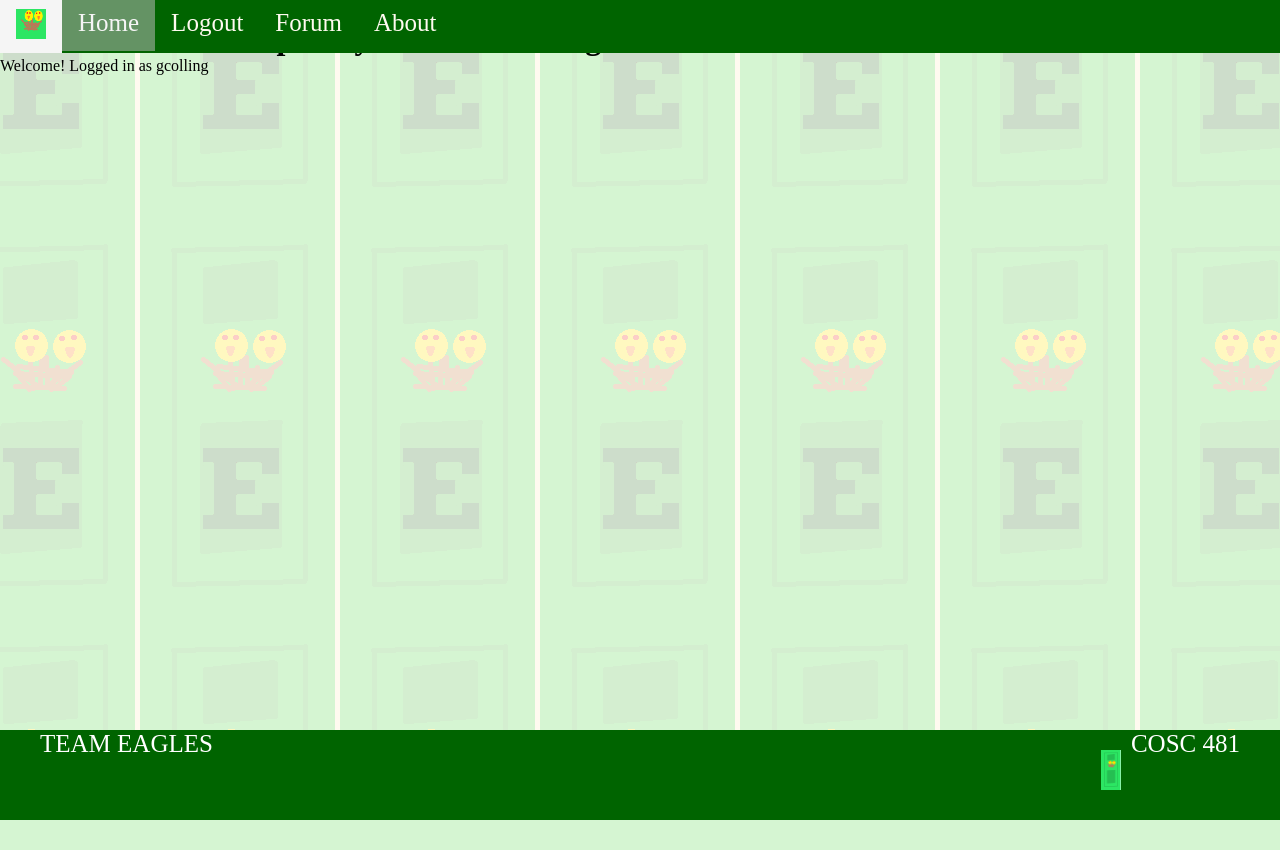
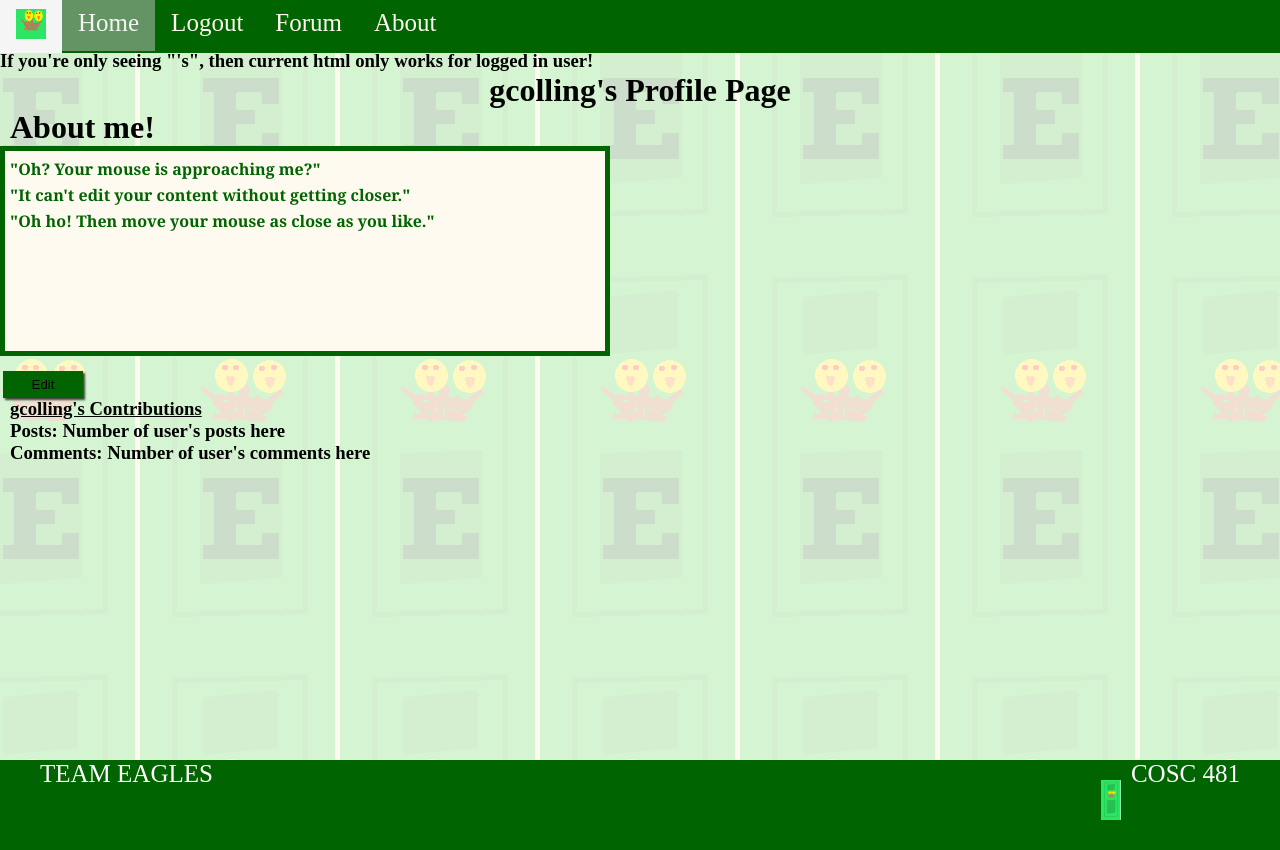
Before and after one commit to COSC481W-2023Fall/nestdoor-app, a Django app: page /userprofile/ in a window 1280 px wide. Before the commit the page ends 820 px from the top, so only its background shows below. Run offline with Django 4.2, Linux system fonts and the light colour scheme; a user stored in the database is signed in; data that the repository does not hold is empty; parts of the project's set-up code (start-up, migrations or seed data) failed here and were passed over.

Commit message:
style: Update user profile page HTML and CSS
Issue: #48

```diff
--- /dev/null
+++ b/src/nestdoorapp/static/css/userprofile.css
@@ -0,0 +1,194 @@
+/* added background */
+/* global style -- lu */
+* {
+  margin: 0;
+  padding: 0;
+}
+
+/* set the frame for the element -- lu */
+.wrapper {
+  position:absolute;
+  width: 100%;
+}
+
+/* specifiied attributes -- lu */
+.wrapper .image {
+  margin: 0;
+  padding: 0;
+  height: 100vh; /* Set the body's height to cover the entire viewport */
+  background: url('../images/reed_logo1.png');
+  background-size: 200px 400px;
+  background-position: center;
+  background-repeat: repeat;
+  opacity: 0.2;
+  mix-blend-mode: multiply;
+}
+
+#container {
+  width: 100%;
+  height: 100%;
+}
+
+#edit {
+  padding: 5px;
+  outline: none;
+}
+
+button {
+  width: 80px;
+  padding: 5px;
+  margin: 0 3px;
+  background-color: darkgreen;
+  outline: none;
+  border: 1px solid darkgreen;
+  box-shadow: 2px 2px 2px #3f3f3f;
+}
+
+button:hover {
+  box-shadow: 2px 2px 3px ;
+}
+
+button:active {
+  box-shadow: 1px 1px 3px ;
+}
+
+.aboutme_content {
+  background-color: floralwhite;
+  height:200px;
+  width:600px;
+  border:5px solid darkgreen;
+  font:16px/26px Georgia, Garamond, Serif;
+  overflow: auto;
+}
+
+body {
+    background-color: floralwhite;
+    padding-top: 50px;
+  }
+  h1 {
+    color: black;
+  }
+  p {
+    color: white;
+  }
+
+/* Horizontal and Veritcal line Styling */
+.h_line {
+    border-bottom: 6px solid darkgreen;
+    padding-top: 15px;
+    width: auto;
+    margin: auto;
+}
+.vl {
+    border-left: 6px solid darkgreen;
+    padding-left: 23%;
+    padding-top: 15%;
+    height: 400px;
+    margin-inline: 50%;
+}
+
+/* Text Spanning */
+.split-para {
+  display:block;
+  margin:100px;
+  padding-left: 25%;
+}
+.split-para span {
+  display:block;
+  float:right;
+  width:50%;
+  margin-left:100px;
+}
+
+/* Page set up wrapping */
+#page-container {
+  position: relative;
+  min-height: 100vh;
+}
+
+#content-wrap {
+  padding-bottom: 80px;    /* Footer height from above it */
+}
+
+/* Top navigation */
+  .topnav {
+    background-color: darkgreen;
+    overflow: hidden;
+    text-align: center;
+    position: fixed;
+    display: block;
+    transition: top 0.3s;
+    width: 100%;
+    top: -5px;
+  }
+
+  /* Style the links inside the navigation bar */
+  .topnav a {
+    float: left;
+    color: floralwhite;
+    display: block;
+    text-align: center;
+    padding: 14px 16px;
+    text-decoration: none;
+    font-size: 25px;
+  }
+
+  /* Change the color of links on hover */
+  .topnav a:hover {
+    background-color: whitesmoke;
+    color: darkgreen;
+  }
+
+  /* Add a color to the active/current link */
+  .topnav a.active {
+    background-color: rgb(100, 147, 100);
+    color: whitesmoke;
+  }
+
+  .center {
+    display: block;
+    margin-left: auto;
+    margin-right: auto;
+    width: 50%;
+  }
+
+/* Footer Styling */
+  .footer {
+    position: absolute;
+    bottom: 0;
+    width: 100%;
+    height: 90px;
+    background-color: darkgreen;
+    color: floralwhite;
+    text-align: center;
+  }
+
+  .footer-text-left {
+    font-size:25px;
+    padding-left:40px;
+    float:left;
+  }
+
+  .footer-text-right {
+    font-size:25px;
+    padding-right:40px;
+    float:right;
+  }
+
+  .footer-content-center {
+    padding-block-start: 0%;
+    margin-top:20px;
+    float:right;
+  }
+
+  .icon-style {
+    height:40px;
+    padding-right: 10px;
+    margin-left:0px;
+    margin-top:0px;
+  }
+
+  .icon-style:hover {
+    background-color:yellow;
+    padding:5px;
+  }
--- a/src/nestdoorapp/templates/userprofilepage.html
+++ b/src/nestdoorapp/templates/userprofilepage.html
@@ -2,7 +2,7 @@
 <!DOCTYPE html>
 <html>
     <head>
-        <link rel="stylesheet" type="text/css" href="{% static '/css/homepage.css' %}" />
+        <link rel="stylesheet" type="text/css" href="{% static '/css/userprofile.css' %}" />
         <meta charset="UTF-8" />
         <title>Home Page</title>
     </head>
@@ -27,12 +27,32 @@
                     <a href="/forum">Forum</a>
                     <a href="/about">About</a>
                 </div>
-
-                <h1>Welcome to the Temporary User Profile Page!</h1>
+                <!-- Show user's name --Sal -->
+                <h3>If you're only seeing "'s", then current html only works for logged in user!</h3>
+                <h1 style="text-align: center;">{{user.username}}'s Profile Page</h1>
+                <!-- If the user is logged in, then the About Me info is still shown, alongside the ability to edit that information --Sal -->
                 {% if user.is_authenticated %}
-                <span> Welcome! Logged in as {{user.username}}</span>
+                <h1 style="padding-left: 10px;">About me!</h1>
+                <div id="container">
+                    <div class="aboutme_content">
+                        <p id="edit" style="color:darkgreen">
+                            <b> "Oh? Your mouse is approaching me?"<br> "It can't edit your content without getting closer."<br> "Oh ho! Then move your mouse as close as you like." </b>
+                        </p>
+                    </div>
+                    <button type="submit" id="edit-button">Edit</button>
+                    <button type="submit" id="end-editing">Finish Editing</button>
+                </div>
+                <!-- If the user is NOT logged in, then the About Me info is ONLY shown for that user --Sal -->
+                {% else %}
+                <h1 style="padding-left: 10px;">About me!</h1>
+                <div class="aboutme_content">
+                    <p style="color:darkgreen">
+                        <b> Hello, I like to go fishing! </b>
+                    </p>
+                </div>
                 {% endif %}
-
+                <!-- User's Contributions --Sal -->
+                <h3 style="padding-left: 10px;"><u>{{user.username}}'s Contributions</u><br> Posts: Number of user's posts here<br> Comments: Number of user's comments here</h3>
             </div>
             <div class="footer">
                 <p class="footer-text-left">
@@ -47,5 +67,26 @@
                 </div>
             </div>
         </div>
+        <!-- The following javascript are for the buttons ("Edit" and "Finish Editing") and paragraph.  --Sal -->
+        <script>
+            const paragraph = document.getElementById("edit"); //The actual About Me paragraph stuff
+            const edit_button = document.getElementById("edit-button"); //Edit button
+            const end_button = document.getElementById("end-editing"); //Finish Editing button
+            end_button.style.visibility = "hidden"; //Hides "Finish Editing" button upon page load
+
+            edit_button.addEventListener("click", function() { //Once "Edit" is clicked, about me is now editable and "Finish Editing" button is visible, but "Edit" is no longer visible
+                paragraph.contentEditable = true;
+                paragraph.style.backgroundColor = "#fffaf0";
+                end_button.style.visibility = "visible";
+                edit_button.style.visibility = "hidden";
+            } );
+
+            end_button.addEventListener("click", function() { //Once "Finish Editing" is clicked, about me is no longer editable and "Edit" button is visible, but "Finish Editing" is no longer visible
+                paragraph.contentEditable = false;
+                paragraph.style.backgroundColor = "#fffaf0";
+                end_button.style.visibility = "hidden";
+                edit_button.style.visibility = "visible";
+            } )
+        </script>
     </body>
 </html>
--- a/src/nestdoorapp/views.py
+++ b/src/nestdoorapp/views.py
@@ -61,7 +61,13 @@ def sign_up(request):
     return render(request, 'registration/sign_up.html', {"form":form})
 
 def user_profile_view(request):
-    return render(request, "userprofilepage.html", {})
+    id = request.POST.get('id', '200') #Gets the post id from the post request from the Forum. 200 is just a default random value in case id does not exist
+    try:
+        Post.objects.filter(post_id=id)[0] #Checks if the id from the url is equals to any post_id from the database and grabs the first value
+    except:
+        print("An error occured with post_id")
+    context = {'Post':Post} #Passes that first value (the post id) to the context
+    return render(request, "userprofilepage.html", context)
 
 #####Test_Views
 def join(request):
```
